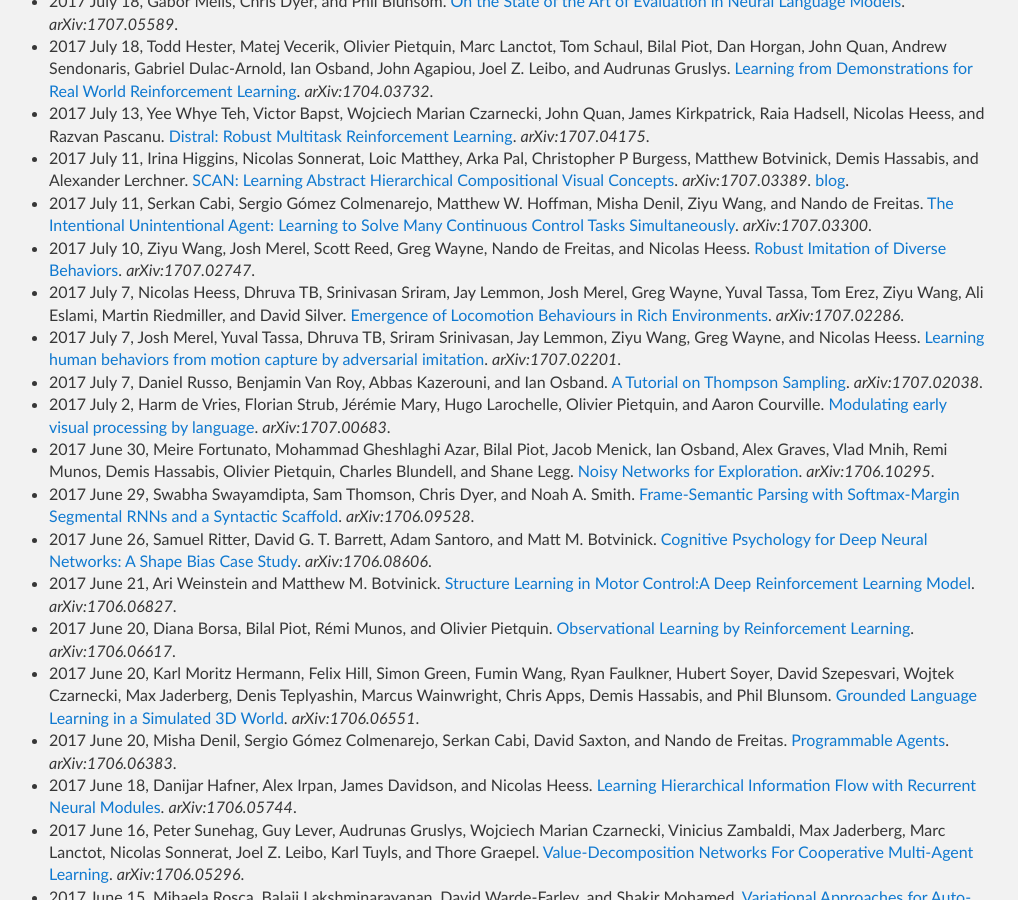
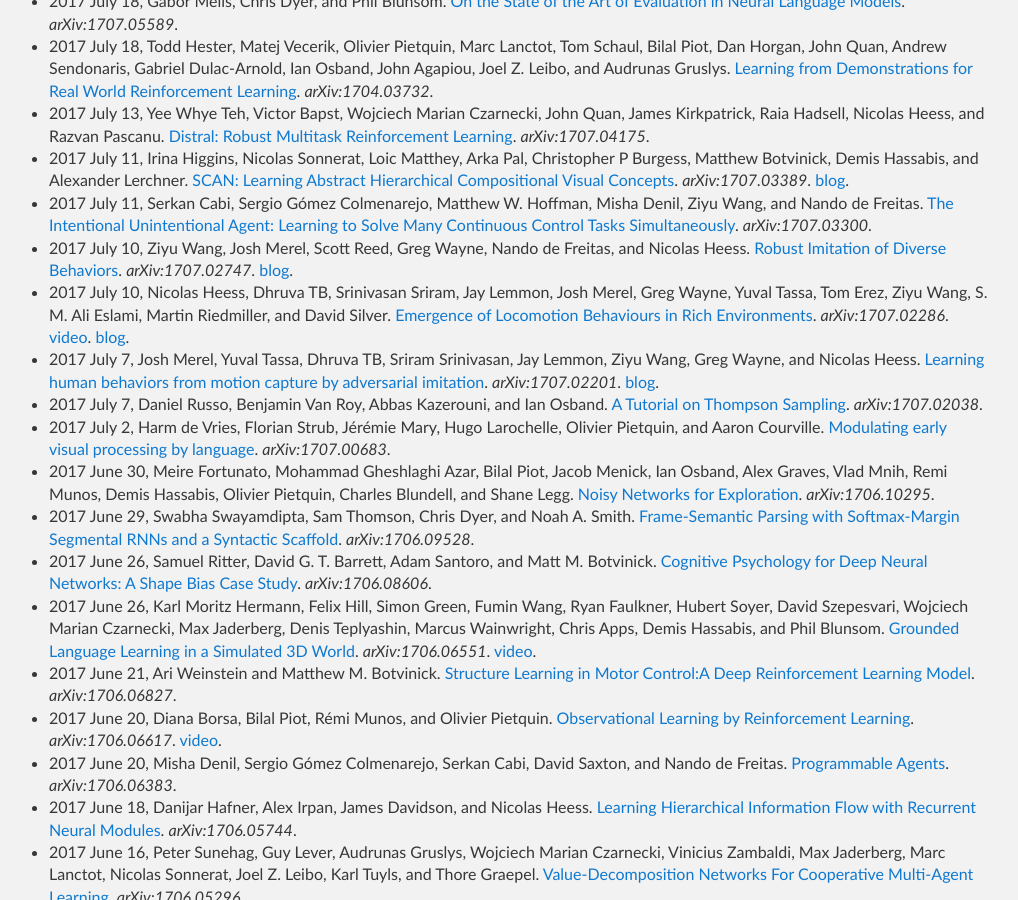
Before and after one commit to Tonywuhk/realai.org, a Jekyll site: the page built from labs/deepmind-publications.md, in a window 1280 px wide and 900 px high, scrolled down 594 px. Shown: the whole window, without its empty margins (131-1149 px from the left). Built offline with Jekyll 4.4.1, drawn with Linux system fonts in a browser that asks for light colours; our own code applies the rules of GitHub Pages for plain Markdown files; formulas are drawn with MathJax 3; the repository's description, which GitHub fills in, is left out.

Commit message:
Update files

```diff
--- a/labs/deepmind-publications.md
+++ b/labs/deepmind-publications.md
@@ -20,17 +20,17 @@ A list of papers where at least one coauthor is affiliated with [DeepMind Techno
 * 2017 July 13, Yee Whye Teh, Victor Bapst, Wojciech Marian Czarnecki, John Quan, James Kirkpatrick, Raia Hadsell, Nicolas Heess, and Razvan Pascanu. [Distral: Robust Multitask Reinforcement Learning](https://arxiv.org/abs/1707.04175). *arXiv:1707.04175*.
 * 2017 July 11, Irina Higgins, Nicolas Sonnerat, Loic Matthey, Arka Pal, Christopher P Burgess, Matthew Botvinick, Demis Hassabis, and Alexander Lerchner. [SCAN: Learning Abstract Hierarchical Compositional Visual Concepts](https://arxiv.org/abs/1707.03389). *arXiv:1707.03389*. [blog](https://deepmind.com/blog/imagine-creating-new-visual-concepts-recombining-familiar-ones/).
 * 2017 July 11, Serkan Cabi, Sergio Gómez Colmenarejo, Matthew W. Hoffman, Misha Denil, Ziyu Wang, and Nando de Freitas. [The Intentional Unintentional Agent: Learning to Solve Many Continuous Control Tasks Simultaneously](https://arxiv.org/abs/1707.03300). *arXiv:1707.03300*.
-* 2017 July 10, Ziyu Wang, Josh Merel, Scott Reed, Greg Wayne, Nando de Freitas, and Nicolas Heess. [Robust Imitation of Diverse Behaviors](https://arxiv.org/abs/1707.02747). *arXiv:1707.02747*.
-* 2017 July 7, Nicolas Heess, Dhruva TB, Srinivasan Sriram, Jay Lemmon, Josh Merel, Greg Wayne, Yuval Tassa, Tom Erez, Ziyu Wang, Ali Eslami, Martin Riedmiller, and David Silver. [Emergence of Locomotion Behaviours in Rich Environments](https://arxiv.org/abs/1707.02286). *arXiv:1707.02286*.
-* 2017 July 7, Josh Merel, Yuval Tassa, Dhruva TB, Sriram Srinivasan, Jay Lemmon, Ziyu Wang, Greg Wayne, and Nicolas Heess. [Learning human behaviors from motion capture by adversarial imitation](https://arxiv.org/abs/1707.02201). *arXiv:1707.02201*.
+* 2017 July 10, Ziyu Wang, Josh Merel, Scott Reed, Greg Wayne, Nando de Freitas, and Nicolas Heess. [Robust Imitation of Diverse Behaviors](https://arxiv.org/abs/1707.02747). *arXiv:1707.02747*. [blog](https://deepmind.com/blog/producing-flexible-behaviours-simulated-environments/).
+* 2017 July 10, Nicolas Heess, Dhruva TB, Srinivasan Sriram, Jay Lemmon, Josh Merel, Greg Wayne, Yuval Tassa, Tom Erez, Ziyu Wang, S. M. Ali Eslami, Martin Riedmiller, and David Silver. [Emergence of Locomotion Behaviours in Rich Environments](https://arxiv.org/abs/1707.02286). *arXiv:1707.02286*. [video](https://youtu.be/hx_bgoTF7bs). [blog](https://deepmind.com/blog/producing-flexible-behaviours-simulated-environments/).
+* 2017 July 7, Josh Merel, Yuval Tassa, Dhruva TB, Sriram Srinivasan, Jay Lemmon, Ziyu Wang, Greg Wayne, and Nicolas Heess. [Learning human behaviors from motion capture by adversarial imitation](https://arxiv.org/abs/1707.02201). *arXiv:1707.02201*. [blog](https://deepmind.com/blog/producing-flexible-behaviours-simulated-environments/).
 * 2017 July 7, Daniel Russo, Benjamin Van Roy, Abbas Kazerouni, and Ian Osband. [A Tutorial on Thompson Sampling](https://arxiv.org/abs/1707.02038). *arXiv:1707.02038*.
 * 2017 July 2, Harm de Vries, Florian Strub, Jérémie Mary, Hugo Larochelle, Olivier Pietquin, and Aaron Courville. [Modulating early visual processing by language](https://arxiv.org/abs/1707.00683). *arXiv:1707.00683*.
 * 2017 June 30, Meire Fortunato, Mohammad Gheshlaghi Azar, Bilal Piot, Jacob Menick, Ian Osband, Alex Graves, Vlad Mnih, Remi Munos, Demis Hassabis, Olivier Pietquin, Charles Blundell, and Shane Legg. [Noisy Networks for Exploration](https://arxiv.org/abs/1706.10295). *arXiv:1706.10295*.
 * 2017 June 29, Swabha Swayamdipta, Sam Thomson, Chris Dyer, and Noah A. Smith. [Frame-Semantic Parsing with Softmax-Margin Segmental RNNs and a Syntactic Scaffold](https://arxiv.org/abs/1706.09528). *arXiv:1706.09528*.
 * 2017 June 26, Samuel Ritter, David G. T. Barrett, Adam Santoro, and Matt M. Botvinick. [Cognitive Psychology for Deep Neural Networks: A Shape Bias Case Study](https://arxiv.org/abs/1706.08606). *arXiv:1706.08606*.
+* 2017 June 26, Karl Moritz Hermann, Felix Hill, Simon Green, Fumin Wang, Ryan Faulkner, Hubert Soyer, David Szepesvari, Wojciech Marian Czarnecki, Max Jaderberg, Denis Teplyashin, Marcus Wainwright, Chris Apps, Demis Hassabis, and Phil Blunsom. [Grounded Language Learning in a Simulated 3D World](https://arxiv.org/abs/1706.06551). *arXiv:1706.06551*. [video](https://youtu.be/wJjdu1bPJ04).
 * 2017 June 21, Ari Weinstein and Matthew M. Botvinick. [Structure Learning in Motor Control:A Deep Reinforcement Learning Model](https://arxiv.org/abs/1706.06827). *arXiv:1706.06827*.
-* 2017 June 20, Diana Borsa, Bilal Piot, Rémi Munos, and Olivier Pietquin. [Observational Learning by Reinforcement Learning](https://arxiv.org/abs/1706.06617). *arXiv:1706.06617*.
-* 2017 June 20, Karl Moritz Hermann, Felix Hill, Simon Green, Fumin Wang, Ryan Faulkner, Hubert Soyer, David Szepesvari, Wojtek Czarnecki, Max Jaderberg, Denis Teplyashin, Marcus Wainwright, Chris Apps, Demis Hassabis, and Phil Blunsom. [Grounded Language Learning in a Simulated 3D World](https://arxiv.org/abs/1706.06551). *arXiv:1706.06551*.
+* 2017 June 20, Diana Borsa, Bilal Piot, Rémi Munos, and Olivier Pietquin. [Observational Learning by Reinforcement Learning](https://arxiv.org/abs/1706.06617). *arXiv:1706.06617*. [video](https://www.youtube.com/playlist?list=PL9d1eKcBwMR9_Aw0PgAZZIQPlYPLhxscI).
 * 2017 June 20, Misha Denil, Sergio Gómez Colmenarejo, Serkan Cabi, David Saxton, and Nando de Freitas. [Programmable Agents](https://arxiv.org/abs/1706.06383). *arXiv:1706.06383*.
 * 2017 June 18, Danijar Hafner, Alex Irpan, James Davidson, and Nicolas Heess. [Learning Hierarchical Information Flow with Recurrent Neural Modules](https://arxiv.org/abs/1706.05744). *arXiv:1706.05744*.
 * 2017 June 16, Peter Sunehag, Guy Lever, Audrunas Gruslys, Wojciech Marian Czarnecki, Vinicius Zambaldi, Max Jaderberg, Marc Lanctot, Nicolas Sonnerat, Joel Z. Leibo, Karl Tuyls, and Thore Graepel. [Value-Decomposition Networks For Cooperative Multi-Agent Learning](https://arxiv.org/abs/1706.05296). *arXiv:1706.05296*.
```
Also changed, not shown: course/tools/git.md (+2 -0 lines), industry/facebook.md (+4 -0 lines).
